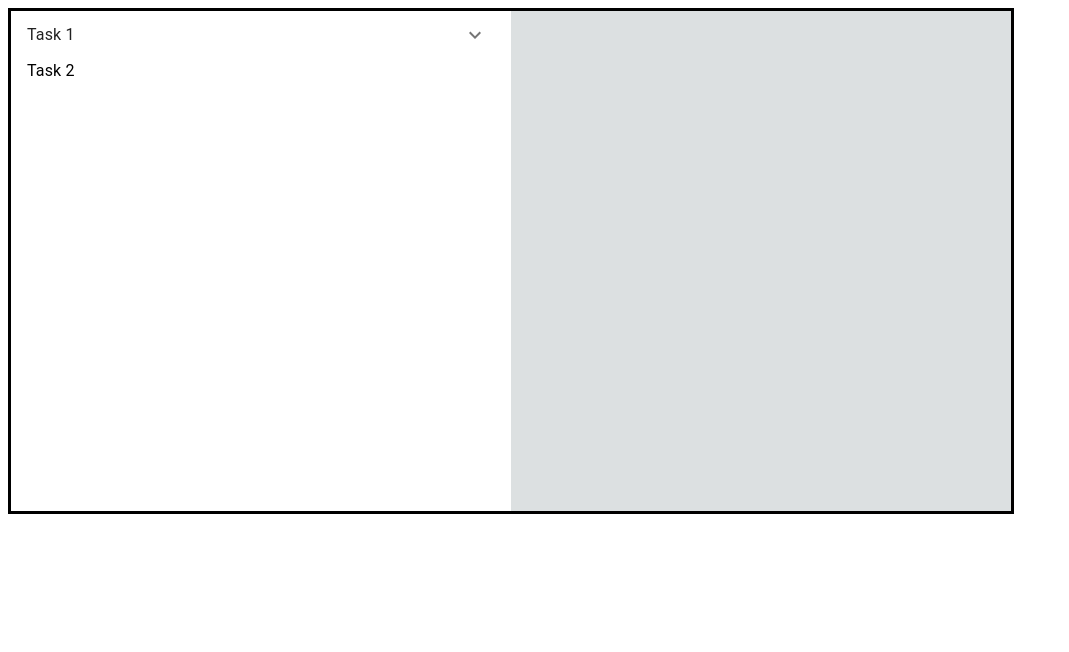
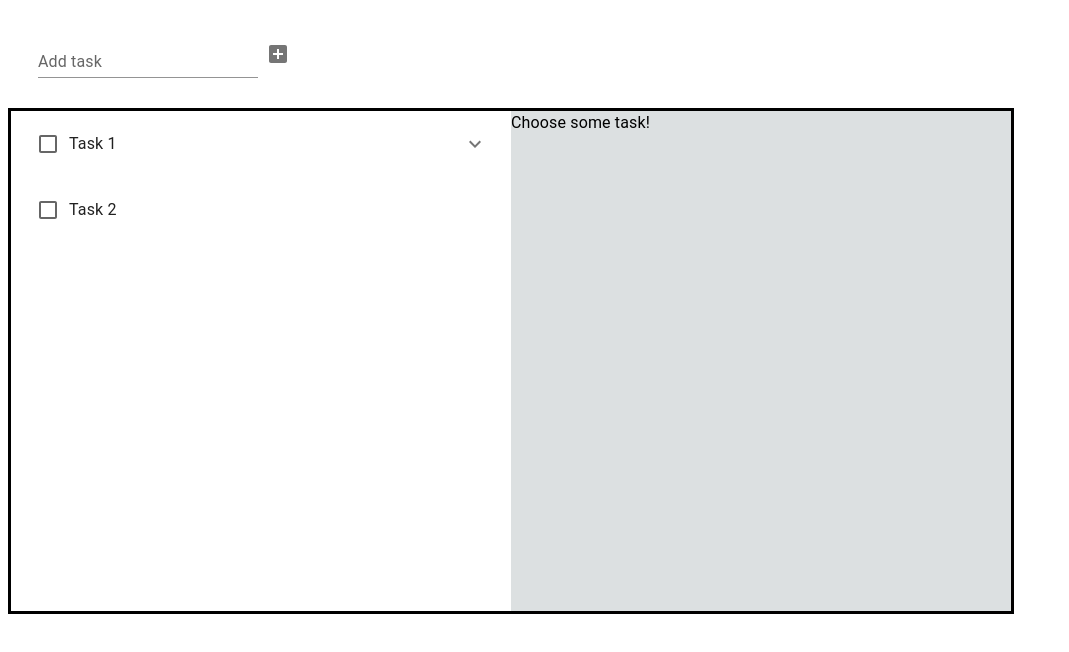
Before and after one commit to DoctorFetus/Nested_list, a React (Vite) app: page / in a window 1280 px wide. Shown: the top 652 px of the page, without its empty margins (0-1069 px from the left). Built offline with nearby package versions, Linux system fonts and the light colour scheme.

Commit message:
tasks update (crUd)

```diff
--- a/package.json
+++ b/package.json
@@ -23,6 +23,7 @@
   "devDependencies": {
     "@types/react": "^18.2.21",
     "@types/react-dom": "^18.2.7",
+    "@types/uuid": "^9.0.3",
     "@typescript-eslint/eslint-plugin": "^6.5.0",
     "@typescript-eslint/parser": "^6.5.0",
     "@vitejs/plugin-react": "^4.0.4",
--- a/src/app/store.ts
+++ b/src/app/store.ts
@@ -1,9 +1,9 @@
 import {configureStore} from "@reduxjs/toolkit";
-import { tasksReducer } from "../features/tasksList/tasks-reducer";
+import {tasksReducer} from "../features/tasksList/tasks-reducer";
 
 export const store = configureStore({
     reducer: {
-        tasks: tasksReducer
+        tasks: tasksReducer,
     }
 })
 
--- /dev/null
+++ b/src/common/components/AddTaskForm/AddItemForm.module.css
@@ -0,0 +1,5 @@
+.container {
+    display: flex;
+    align-items: center;
+    margin: 30px;
+}
--- /dev/null
+++ b/src/common/components/AddTaskForm/AddItemForm.tsx
@@ -0,0 +1,58 @@
+import React, { ChangeEvent, KeyboardEvent, useState } from "react"
+import { IconButton, TextField } from "@mui/material"
+import { AddBox } from "@mui/icons-material"
+import s from './AddItemForm.module.css'
+type AddItemFormPropsType = {
+    addItem: (title: string) => void
+    disabled?: boolean
+    hint: string
+}
+
+export const AddItemForm = React.memo(function ({
+                                                    addItem,
+                                                    disabled = false,
+                                                    hint
+                                                }: AddItemFormPropsType) {
+    let [title, setTitle] = useState("")
+    let [error, setError] = useState<string | null>(null)
+
+    const addItemHandler = () => {
+        if (title.trim() !== "") {
+            addItem(title)
+            setTitle("")
+        } else {
+            setError("Text is required")
+        }
+    }
+
+    const onChangeHandler = (e: ChangeEvent<HTMLInputElement>) => {
+        setTitle(e.currentTarget.value)
+    }
+
+    const onKeyPressHandler = (e: KeyboardEvent<HTMLInputElement>) => {
+        if (error !== null) {
+            setError(null)
+        }
+        if (e.charCode === 13) {
+            addItemHandler()
+        }
+    }
+
+    return (
+        <div className={s.container}>
+            <TextField
+                variant="standard"
+                disabled={disabled}
+                error={!!error}
+                value={title}
+                onChange={onChangeHandler}
+                onKeyPress={onKeyPressHandler}
+                label={hint}
+                helperText={error}
+            />
+            <IconButton onClick={addItemHandler} disabled={disabled}>
+                <AddBox />
+            </IconButton>
+        </div>
+    )
+})
--- a/src/common/components/Task.tsx
+++ b/src/common/components/Task.tsx
@@ -1,21 +1,27 @@
-import React, {useState} from 'react';
+import React, {memo, useState} from 'react';
 import Accordion from '@mui/material/Accordion';
 import AccordionSummary from '@mui/material/AccordionSummary';
 import AccordionDetails from '@mui/material/AccordionDetails';
 import Typography from '@mui/material/Typography';
 import ExpandMoreIcon from '@mui/icons-material/ExpandMore';
 import {TasksType} from "../../features/tasksList/tasks-reducer.ts";
-import {IconButton} from "@mui/material";
+import {Checkbox, IconButton} from "@mui/material";
 
-export function Task(props: TasksType) {
+type TaskPropsType = {
+    findTaskHandler: (id: string) => void
+    changeTaskStatusHandler: (id: string) => void
+    task: TasksType
+}
+
+export const Task = memo(({findTaskHandler, changeTaskStatusHandler, task}: TaskPropsType) => {
+
     const [expanded, setExpanded] = useState(false);
-
 
     const handleExpand = () => {
         setExpanded(!expanded);
     };
 
-    if (!props.children) return <Typography sx={{'marginLeft': '16px'}}>{props.title}</Typography>;
+    const isExpandMoreVisible = !task.children.length ? {display: 'none'} : {}
 
     return (
         <div>
@@ -26,21 +32,22 @@ export function Task(props: TasksType) {
                     sx={{
                         cursor: 'default !important',
                     }}
-                    expandIcon={<IconButton onClick={handleExpand}><ExpandMoreIcon/></IconButton>}
+                    expandIcon={<IconButton sx={isExpandMoreVisible} onClick={handleExpand}><ExpandMoreIcon/></IconButton>}
                     aria-controls="panel1a-content"
                     id="panel1a-header"
                 >
-                    <Typography>{props.title}</Typography>
+                    <span style={{display: 'flex', alignItems: 'center'}}>
+                        <Checkbox onChange={() => changeTaskStatusHandler(task.id)} value={task.isDone}/>
+                        <Typography onClick={() => findTaskHandler(task.id)}>{task.title}</Typography></span>
                 </AccordionSummary>
                 <AccordionDetails>
-                    {props.children.map(task => {
+                    {task.children.map(childTask => {
                         return (
                             <Task
-                                title={task.title}
-                                description={task.description}
-                                isDone={task.isDone}
-                                id={task.title}
-                                children={task.children}
+                                key={childTask.id}
+                                task={childTask}
+                                findTaskHandler={findTaskHandler}
+                                changeTaskStatusHandler={changeTaskStatusHandler}
                             />
                         );
                     })}
@@ -48,4 +55,4 @@ export function Task(props: TasksType) {
             </Accordion>
         </div>
     );
-}
+})
--- /dev/null
+++ b/src/common/utils/findTaskById.ts
@@ -0,0 +1,16 @@
+import {TasksType} from "../../features/tasksList/tasks-reducer.ts";
+
+export function findTaskById(tasks: TasksType[], id: string): TasksType | null {
+    for (let i = 0; i < tasks.length; i++) {
+        if (tasks[i].id === id) {
+            return tasks[i];
+        }
+        if (tasks[i].children.length > 0) {
+            const foundTask = findTaskById(tasks[i].children, id);
+            if (foundTask) {
+                return foundTask;
+            }
+        }
+    }
+    return null;
+}
--- a/src/features/display/Display.tsx
+++ b/src/features/display/Display.tsx
@@ -1,12 +1,25 @@
 import s from './display.module.css'
 import TasksList from "../tasksList/TasksList.tsx";
 import TaskText from "../taskText/TaskText.tsx";
+import React from "react";
+import {useDispatch} from "react-redux";
+import {tasksActions} from "../tasksList/tasks-reducer.ts";
+import {AddItemForm} from "../../common/components/AddTaskForm/AddItemForm.tsx";
 
 const Display = () => {
+    const dispatch = useDispatch()
+
+    const addTask = (newTitle: string) => {
+        dispatch(tasksActions.addTask({newTitle, id: null}))
+    }
+
     return (
+        <div>
+            <AddItemForm addItem={addTask} hint={'Add task'}/>
         <div className={s.container}>
             <TasksList/>
             <TaskText/>
+        </div>
         </div>
     );
 };
--- a/src/features/taskText/TaskText.tsx
+++ b/src/features/taskText/TaskText.tsx
@@ -1,8 +1,23 @@
 import s from './TaskText.module.css'
+import {useSelector} from "react-redux";
+import {AppRootStateType} from "../../app/store.ts";
+import Typography from "@mui/material/Typography";
+import {TasksType} from "../tasksList/tasks-reducer.ts";
+import {useState} from "react";
 
 const TaskText = () => {
+
+    const currentTask = useSelector<AppRootStateType, TasksType | null>(state => state.tasks.currentTask)
+
+    const [editMode, setEditMode] = useState(false)
+
+    if (!currentTask) return <Typography className={s.container}>Choose some task!</Typography>
+
     return (
         <div className={s.container}>
+            <h1>{currentTask.title}</h1>
+            <div>{currentTask.description}</div>
+            {}
         </div>
     );
 };
--- a/src/features/tasksList/TasksList.tsx
+++ b/src/features/tasksList/TasksList.tsx
@@ -1,18 +1,34 @@
 import s from './TasksList.module.css'
-import {useSelector} from "react-redux";
+import {useDispatch, useSelector} from "react-redux";
 import {AppRootStateType} from "../../app/store.ts";
-import {TasksType} from "./tasks-reducer.ts";
+import {tasksActions, TasksType} from "./tasks-reducer.ts";
 import React from "react";
 import {Task} from "../../common/components/Task.tsx";
 
 const TasksList = () => {
 
-    const tasks = useSelector<AppRootStateType, TasksType[]>(state => state.tasks)
+    const tasks = useSelector<AppRootStateType, TasksType[]>(state => state.tasks.tasks)
+
+    const dispatch = useDispatch()
+
+    const findTaskHandler = (id: string) => {
+        dispatch(tasksActions.setCurrentTask({id}))
+    }
+
+    const changeTaskStatusHandler = (id: string) => {
+        dispatch(tasksActions.changeTaskStatus({id}))
+    }
+
 
     return (
         <div className={s.container}>
             {tasks.map(task => {
-              return <Task {...task}/>
+                return <Task
+                    key={task.id}
+                    task={task}
+                    findTaskHandler={findTaskHandler}
+                    chaneTaskStatusHandler={changeTaskStatusHandler}
+                />
             })}
         </div>
     );
--- a/src/features/tasksList/tasks-reducer.ts
+++ b/src/features/tasksList/tasks-reducer.ts
@@ -1,61 +1,102 @@
-import {createSlice} from "@reduxjs/toolkit";
+import {createSlice, PayloadAction} from "@reduxjs/toolkit";
+import {findTaskById} from "../../common/utils/findTaskById.ts";
+import {v1, v1 as uuidv1} from 'uuid';
 
 export type TasksType = {
     title: string
     description: string
     isDone: boolean
-    children: TasksType[] | null
+    children: TasksType[]
     id: string
 }
 
-const initialState: TasksType[] = [
+type initialStateType = {
+    tasks: TasksType[],
+    currentTask: TasksType | null
+}
+
+const initialState: initialStateType = {
+    tasks: [
         {
-        id: '1',
+            id: v1(),
             title: 'Task 1',
             isDone: false,
-        description: '',
+            description: 'descr 1',
             children: [
                 {
-                id: '2',
+                    id: v1(),
                     title: 'Task 1.1',
                     isDone: false,
-                description: '',
-                children: null
+                    description: 'descr 1.1',
+                    children: []
                 },
                 {
-                id: '4',
+                    id: v1(),
                     title: 'Task 1.2',
                     isDone: false,
-                description: '',
+                    description: 'descr 1.2',
                     children: [
                         {
-                        id: '5',
+                            id: v1(),
                             title: 'Task 1.2.1',
                             isDone: false,
-                        description: '',
-                        children: null
+                            description: 'descr 1.2.1',
+                            children: []
                         }
                     ]
                 },
             ]
         },
         {
-        id: '3',
+            id: v1(),
             title: 'Task 2',
             isDone: false,
-        children: null,
-        description: ''
+            children: [],
+            description: 'descr 2'
         }
 
 
-]
+    ],
+    currentTask: null
+}
 
 const slice = createSlice({
     name: 'tasks',
     initialState,
     reducers: {
+        addTask: (state, action: PayloadAction<{ newTitle: string, id: string | null }>) => {
 
+            const {id, newTitle} = action.payload
+            const newTask =
+                {
+                    id: v1(),
+                    description: '',
+                    title: newTitle,
+                    children: [],
+                    isDone: false
+                }
+            if (id) {
+                const parentTask = findTaskById(state.tasks, id);
+                if (parentTask) {
+                    parentTask.children.push(newTask);
+
+                }
+            } else {
+                state.tasks.push(newTask)
+            }
+
+        },
+
+        setCurrentTask: (state, action: PayloadAction<{ id: string }>) => {
+            const newCurrent = findTaskById(state.tasks, action.payload.id);
+            state.currentTask = newCurrent
+        },
+        changeTaskStatus: (state, action: PayloadAction<{id: string}>) => {
+            const task = findTaskById(state.tasks, action.payload.id)
+            if (task )task.isDone = !task.isDone
+        }
     }
 })
 
 export const tasksReducer = slice.reducer
+export const tasksActions = slice.actions
```
Also changed, not shown: src/common/components/EditModeBar/EditModeBar.tsx (added, +11 -0 lines), 1 other file (tests, documents, lock files or other folders). Lines whose indentation alone changed are shown as unchanged.
